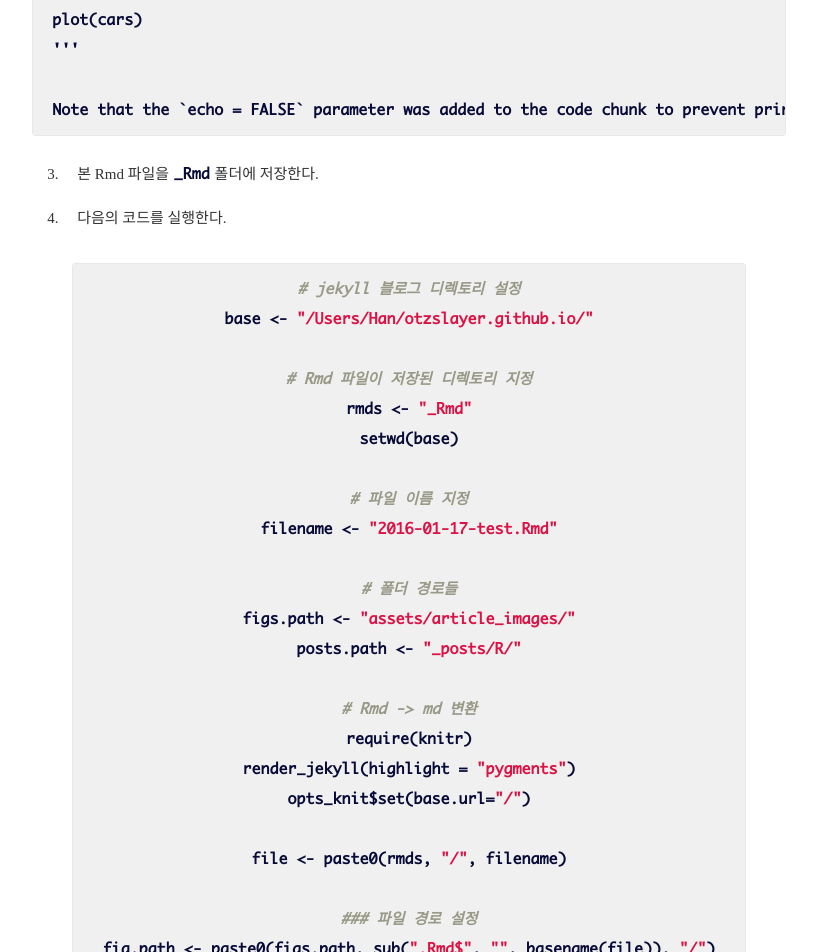
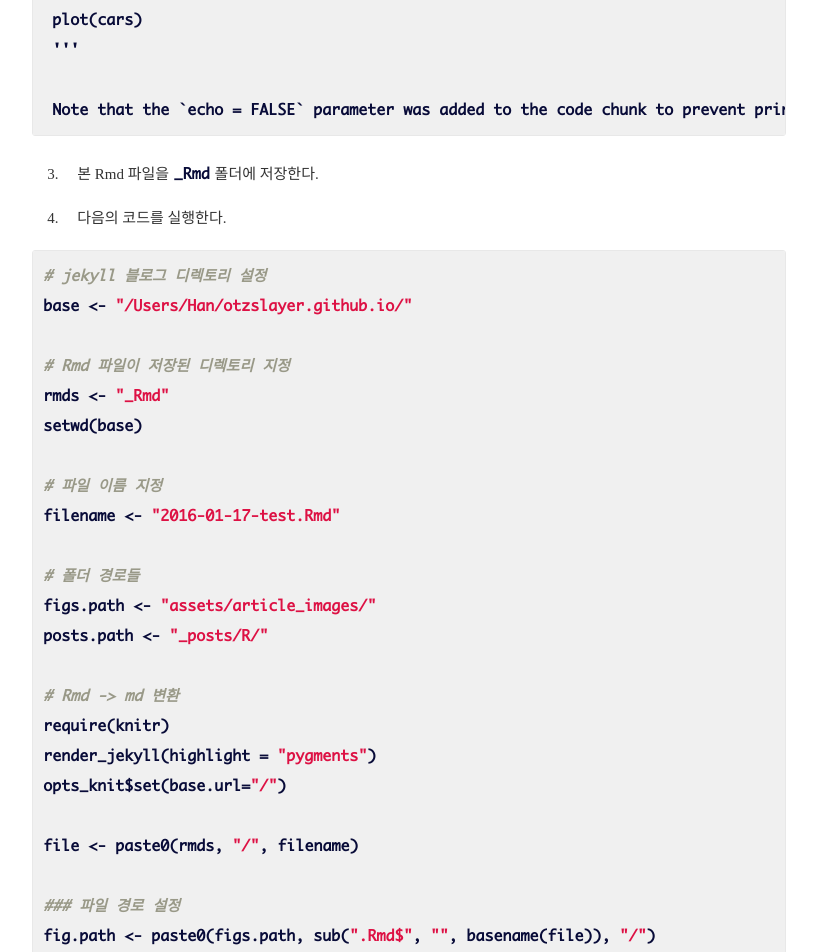
Before and after one commit to otzslayer/deprecated-blog, a Jekyll site: the page built from _posts/R/2016-01-17-jekyll-with-R-markdown.markdown, in a window 1280 px wide. Shown: the part 1980-2932 px from the top of the page, without its empty margins (241-1058 px from the left). Built offline with Jekyll 4.4.1, drawn with Linux system fonts in a browser that asks for light colours; nearby versions of some CDN libraries; some web fonts are replaced; library files that are not in the unit come from our copies.

Commit message:
modified

```diff
--- a/css/main.sass
+++ b/css/main.sass
@@ -409,8 +409,8 @@ body
       max-width: 100%
       margin: 0 0 0 0
     figure
-      margin: 0 0 0 5
-      text-align: center
+      margin: 0 0 0 0
+      text-align: left
       padding: 0 0 0 0
     figcaption
       font-weight: 400
```
Also changed, not shown: 2 other files.
